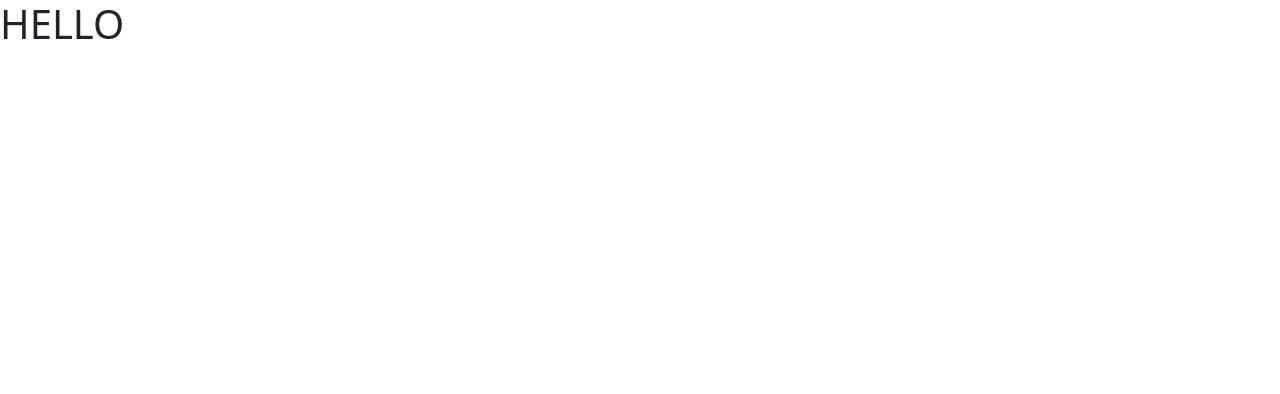
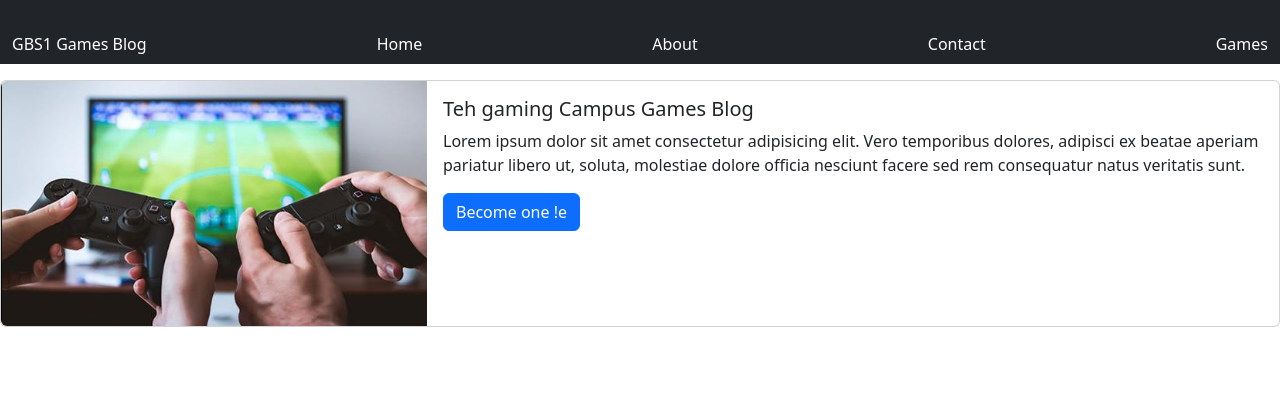
Before and after one commit to AlyGUES/partiel2, a plain HTML site: page partiel2/index.html in a window 1280 px wide. Drawn offline with nearby package versions, Linux system fonts and the light colour scheme.

Commit message:
Add files via upload

```diff
--- a/partiel2/css/style.css
+++ b/partiel2/css/style.css
@@ -0,0 +1,5 @@
+.top{
+padding-top: 5em;
+padding-bottom: 3em;
+position: center;
+}
--- a/partiel2/index.html
+++ b/partiel2/index.html
@@ -14,4 +14,50 @@
 
 
 <body>
-<h1>HELLO</h1>
+
+        <!--header-->
+
+        <div class="fixed-top">
+            <nav class="navbar bg-dark"  data-bs-theme="dark">
+              <div class="container-fluid">
+                <li class="nav-item">
+                    <a class="nav-link color-nav" href=log.html style="text-decoration:none; color: #fff;">GBS1 Games Blog</a>
+                  </li>
+                    <li class="nav-item">
+                      <a class="nav-link color-nav" href=contact.html style="text-decoration:none; color: #fff;">Home</a>
+                    </li>
+                    <li class="nav-item">
+                      <a class="nav-link color-nav" href=log.html style="text-decoration:none; color: #fff;">About</a>
+                    </li>
+                    <li class="nav-item">
+                        <a class="nav-link color-nav" href=log.html style="text-decoration:none; color: #fff;">Contact</a>
+                        <li class="nav-item">
+                            <a class="nav-link color-nav" href=log.html style="text-decoration:none; color: #fff;">Games</a>
+                          </li>
+                      </li>
+                  </ul>
+                </div>
+              </div>
+            </nav>
+          </div>
+
+    <!--blog top-->
+<div class="top">
+    <div class="card mb-3">
+        <div class="row g-0">
+          <div class="col-md-4"style="max-width: 540px;">
+            <img src="img/2-14.png" class="img-fluid rounded-start" alt="manettes qui joue a fifa">
+          </div>
+          <div class="col-md-8">
+            <div class="card-body">
+              <h5 class="card-title">Teh gaming Campus Games Blog</h5>
+              <p class="card-text">Lorem ipsum dolor sit amet consectetur adipisicing elit. Vero temporibus dolores, adipisci ex beatae aperiam pariatur libero ut, soluta, molestiae dolore officia nesciunt facere sed rem consequatur natus veritatis sunt.</p>
+              <a href="#" class="btn btn-primary">Become one !e</a>
+            </div>
+          </div>
+        </div>
+      </div>
+    </div>
+
+</body>
+</html>
```
Also changed, not shown: partiel2/img/0-01.png (added), partiel2/img/1-09.png (added), partiel2/img/1-37.png (added), partiel2/img/2-14.png (added), partiel2/img/payne.png (added).
